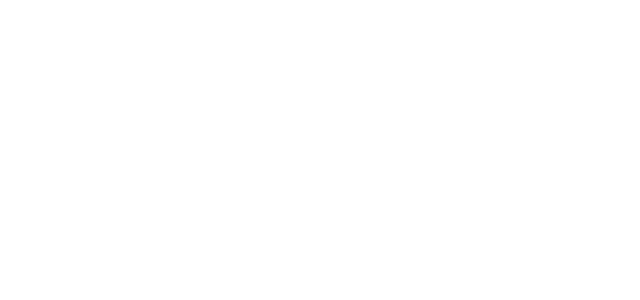
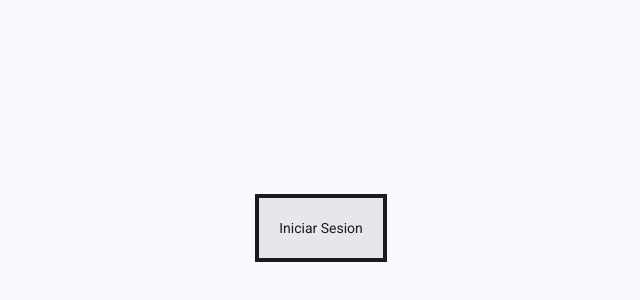
Before and after one commit to alexyepez-dev/Angular-VmtDev, an Angular app: page / in a window 1280 px wide. Shown: the part 172-472 px from the top of the page, without its empty margins (319-959 px from the left). Built offline with nearby package versions, Linux system fonts and the light colour scheme.

Commit message:
Config angular material and login component creation

```diff
--- a/angular.json
+++ b/angular.json
@@ -25,6 +25,7 @@
               }
             ],
             "styles": [
+              "src/custom-theme.scss",
               "src/styles.css"
             ]
           },
@@ -88,5 +89,8 @@
         }
       }
     }
+  },
+  "cli": {
+    "analytics": false
   }
 }
--- a/package.json
+++ b/package.json
@@ -22,10 +22,12 @@
   },
   "private": true,
   "dependencies": {
+    "@angular/cdk": "^20.2.3",
     "@angular/common": "^20.2.0",
     "@angular/compiler": "^20.2.0",
     "@angular/core": "^20.2.0",
     "@angular/forms": "^20.2.0",
+    "@angular/material": "^20.2.3",
     "@angular/platform-browser": "^20.2.0",
     "@angular/router": "^20.2.0",
     "@tailwindcss/postcss": "^4.1.13",
--- a/src/app/app.html
+++ b/src/app/app.html
@@ -1 +1,7 @@
+<div class="flex justify-center items-center h-full w-full">
+    <div class="bg-gray-200 p-5 m-3 border-4">
+        <h2>Iniciar Sesion</h2>
+    </div>
+</div>
+
 <router-outlet />
--- /dev/null
+++ b/src/app/modules/auth/login/login.ts
@@ -0,0 +1,12 @@
+import { Component } from '@angular/core';
+
+@Component({
+  selector: 'app-login',
+  imports: [],
+  template: `
+  <div>
+    Hola desde el login
+  </div>
+  `,
+})
+export class Login { }
--- /dev/null
+++ b/src/custom-theme.scss
@@ -0,0 +1,35 @@
+
+// Include theming for Angular Material with `mat.theme()`.
+// This Sass mixin will define CSS variables that are used for styling Angular Material
+// components according to the Material 3 design spec.
+// Learn more about theming and how to use it for your application's
+// custom components at https://material.angular.dev/guide/theming
+@use '@angular/material' as mat;
+
+html {
+  @include mat.theme((
+    color: (
+      primary: mat.$azure-palette,
+      tertiary: mat.$blue-palette,
+    ),
+    typography: Roboto,
+    density: 0,
+  ));
+}
+
+body {
+  // Default the application to a light color theme. This can be changed to
+  // `dark` to enable the dark color theme, or to `light dark` to defer to the
+  // user's system settings.
+  color-scheme: light;
+
+  // Set a default background, font and text colors for the application using
+  // Angular Material's system-level CSS variables. Learn more about these
+  // variables at https://material.angular.dev/guide/system-variables
+  background-color: var(--mat-sys-surface);
+  color: var(--mat-sys-on-surface);
+  font: var(--mat-sys-body-medium);
+
+  // Reset the user agent margin.
+  margin: 0;
+}
--- a/src/index.html
+++ b/src/index.html
@@ -6,6 +6,8 @@
   <base href="/">
   <meta name="viewport" content="width=device-width, initial-scale=1">
   <link rel="icon" type="image/x-icon" href="favicon.ico">
+  <link href="https://fonts.googleapis.com/css2?family=Roboto:wght@300;400;500&display=swap" rel="stylesheet">
+  <link href="https://fonts.googleapis.com/icon?family=Material+Icons" rel="stylesheet">
 </head>
 <body>
   <app-root></app-root>
--- a/src/styles.css
+++ b/src/styles.css
@@ -1 +1,9 @@
 @import "tailwindcss";
+
+body,
+html {
+    width: 100%;
+    height: 100%;
+}
+html, body { height: 100%; }
+body { margin: 0; font-family: Roboto, "Helvetica Neue", sans-serif; }
```
Also changed, not shown: 1 other file (tests, documents, lock files or other folders).
